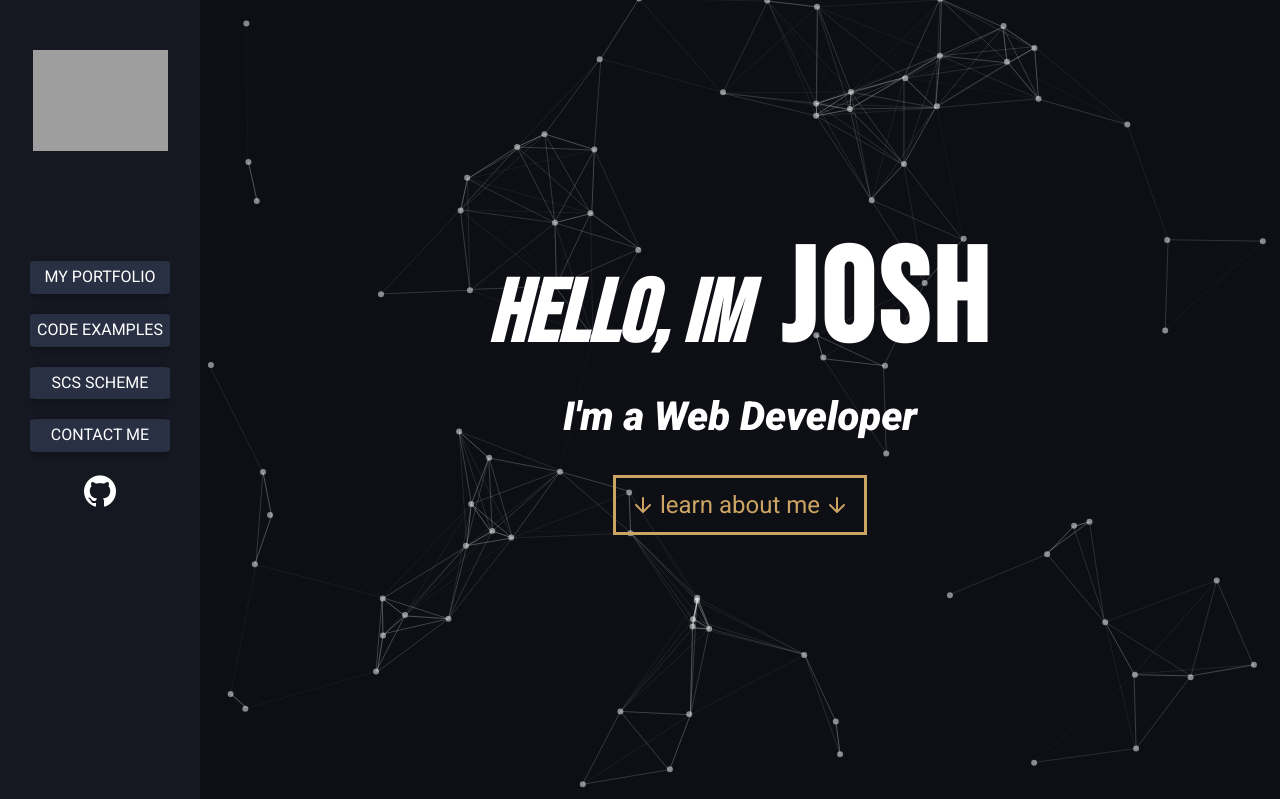
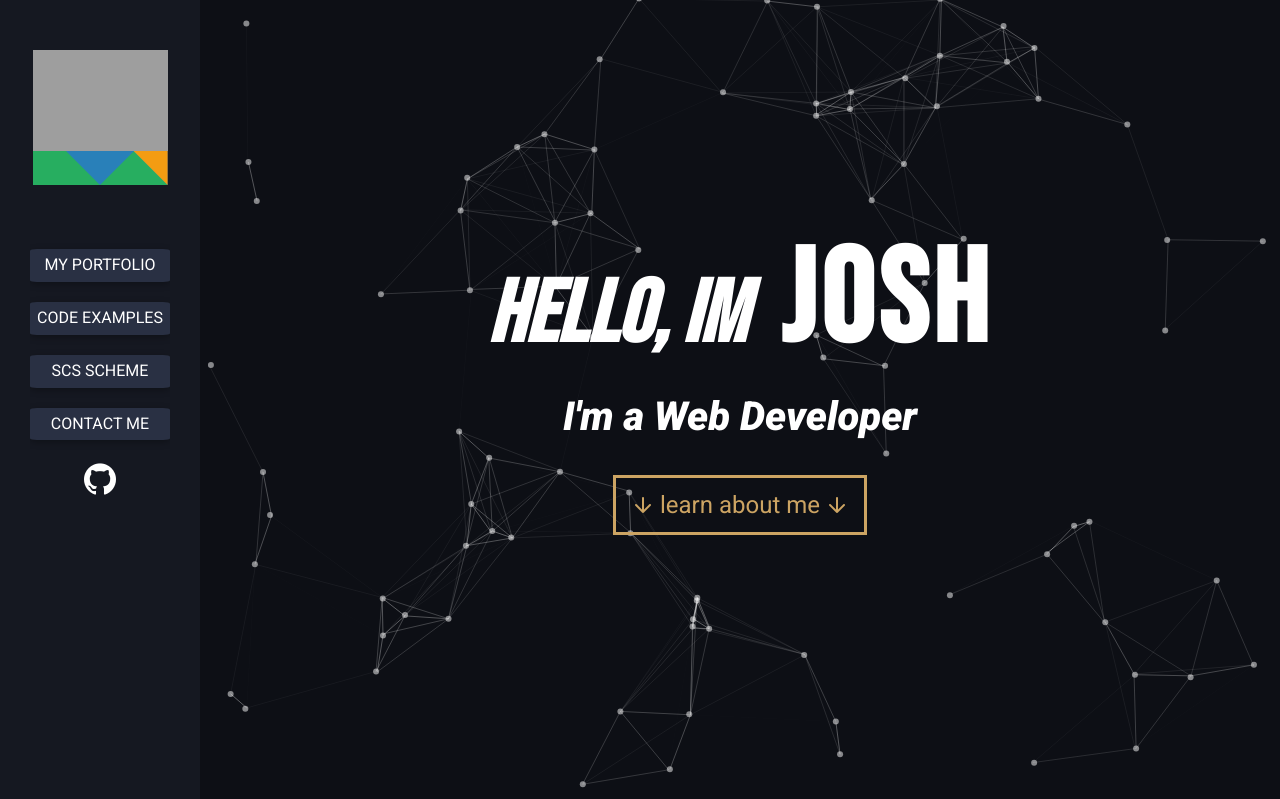
Before and after one commit to JoshR95/portfolioJR95, a PHP site: page / in a window 1280 px wide. Shown: the top 799 px of the page. Run offline with PHP 8.4, Linux system fonts and the light colour scheme; some web fonts are replaced; grey boxes are pictures that could not be loaded.

Commit message:
1st dynamic background for logo

```diff
--- a/css/application.css
+++ b/css/application.css
@@ -281,19 +281,18 @@ nav {
           align-items: center;
 }
 
-.nav-initials a {
-  text-align: center;
-  font-size: 3rem;
-  margin-bottom: -20px;
-  color: white;
-  text-decoration: none;
-  text-shadow: 1px 1px 0 black, -1px -1px 0 black, 1px -1px 0 black, -1px 1px 0 black;
-}
-.nav-initials a .page-logo:active,
-.nav-initials a .page-logo.clicked {
-  color: #be8d3e;
-}
-.nav-initials a .page-logo {
+.nav-initials {
+  position: relative;
+}
+.nav-initials .page-logo-background {
+  display: inline-block;
+  position: relative;
+}
+.nav-initials .page-logo {
+  position: relative;
+  z-index: 2;
+  display: block;
+  margin: 0 auto;
   max-width: 135px;
   max-height: 135px;
   margin-top: 50px;
@@ -302,11 +301,82 @@ nav {
   transition: transform 0.3s ease, filter 0.3s ease;
   transition: transform 0.3s ease, filter 0.3s ease, -webkit-transform 0.3s ease, -webkit-filter 0.3s ease;
 }
-.nav-initials a .page-logo:hover {
-  -webkit-transform: scale(1.3);
-          transform: scale(1.3);
+.nav-initials .page-logo:hover {
   -webkit-filter: drop-shadow(0 0 10px rgba(255, 255, 255, 0.7));
           filter: drop-shadow(0 0 10px rgba(255, 255, 255, 0.7));
+}
+.nav-initials .shape {
+  position: absolute;
+  width: 135px;
+  height: 135px;
+  margin-top: 50px;
+  z-index: 1;
+  -webkit-transform: translate(0, 0);
+          transform: translate(0, 0);
+  -webkit-transition: -webkit-transform 0.4s cubic-bezier(0.4, 0, 0.2, 1);
+  transition: -webkit-transform 0.4s cubic-bezier(0.4, 0, 0.2, 1);
+  transition: transform 0.4s cubic-bezier(0.4, 0, 0.2, 1);
+  transition: transform 0.4s cubic-bezier(0.4, 0, 0.2, 1), -webkit-transform 0.4s cubic-bezier(0.4, 0, 0.2, 1);
+}
+.nav-initials .shape-1 {
+  top: 0;
+  left: 0;
+  background: #fff;
+  -webkit-clip-path: polygon(0 0, 100% 0, 0 100%);
+          clip-path: polygon(0 0, 100% 0, 0 100%);
+}
+.nav-initials .shape-2 {
+  top: 0;
+  left: 0;
+  background: #888;
+  -webkit-clip-path: polygon(100% 0, 100% 100%, 0 100%);
+          clip-path: polygon(100% 0, 100% 100%, 0 100%);
+}
+.nav-initials .shape-3 {
+  top: 0;
+  left: 0;
+  background: #f39c12;
+  -webkit-clip-path: polygon(100% 0, 100% 100%, 0 0);
+          clip-path: polygon(100% 0, 100% 100%, 0 0);
+}
+.nav-initials .shape-4 {
+  top: 0;
+  left: 0;
+  background: #27ae60;
+  -webkit-clip-path: polygon(0 0, 0 100%, 100% 100%);
+          clip-path: polygon(0 0, 0 100%, 100% 100%);
+}
+.nav-initials .shape-5 {
+  top: 0;
+  left: 0;
+  background: #2980b9;
+  -webkit-clip-path: polygon(50% 0, 100% 50%, 50% 100%, 0 50%);
+          clip-path: polygon(50% 0, 100% 50%, 50% 100%, 0 50%);
+}
+
+.page-logo-background:hover .shape-1 {
+  -webkit-transform: translate(-20px, -20px) scale(0.8);
+          transform: translate(-20px, -20px) scale(0.8);
+}
+
+.page-logo-background:hover .shape-2 {
+  -webkit-transform: translate(20px, 20px) scale(0.8);
+          transform: translate(20px, 20px) scale(0.8);
+}
+
+.nav-initials:hover .shape-3 {
+  -webkit-transform: translate(20px, -20px);
+          transform: translate(20px, -20px);
+}
+
+.nav-initials:hover .shape-4 {
+  -webkit-transform: translate(-20px, 20px);
+          transform: translate(-20px, 20px);
+}
+
+.nav-initials:hover .shape-5 {
+  -webkit-transform: scale(1.2) rotate(180deg);
+          transform: scale(1.2) rotate(180deg);
 }
 
 .links-container {
--- a/includes/nav_home.php
+++ b/includes/nav_home.php
@@ -1,8 +1,13 @@
 <nav id="nav">
   <div class="container nav-container">
     <div class="nav-initials">
-      <a href="../index.php">
+      <a class="page-logo-background" href="../index.php">
         <img class="page-logo" src="../images/me-coding-looking-right.png">
+        <span class="shape shape-1"></span>
+        <span class="shape shape-2"></span>
+        <span class="shape shape-3"></span>
+        <span class="shape shape-4"></span>
+        <span class="shape shape-5"></span>
       </a>
     </div>
 
--- a/scss/layout/_nav.scss
+++ b/scss/layout/_nav.scss
@@ -17,36 +17,79 @@ nav{
 }
 
 // aligns the initials
-.nav-initials a{
-    text-align: center;
-    font-size: 3rem;
-    // brings the links closer to the initials
-    margin-bottom: -20px;
-    color: $white;
-    text-decoration: none;
-    // gives the initials a slight shadow
-    text-shadow: 1px 1px 0 black,
-                -1px -1px 0 black,
-                1px -1px 0 black,
-                -1px 1px 0 black;
+.nav-initials {
+    position: relative;
 
-    // this changes the initals colour when clicked
-    .page-logo:active,
-    .page-logo.clicked {
-        color: $primary-color-dark;
+    .page-logo-background {
+        display: inline-block;
+        position: relative;
     }
 
+
     .page-logo {
+        position: relative;
+        z-index: 2;
+        display: block;
+        margin: 0 auto;
         max-width: 135px;
         max-height: 135px;
         margin-top: 50px;
         transition: transform 0.3s ease, filter 0.3s ease;
         &:hover {
-            transform: scale(1.3);  // This slightly increase size on hover
+            // transform: scale(1.3);  // This slightly increase size on hover
             filter: drop-shadow(0 0 10px rgba(255, 255, 255, 0.7));  // This adds a glowing effect
         }
+        &:hover ~ .shape-1{
+
+        }
     }
+    .shape {
+        position: absolute;
+        // keep the size the same as the logo
+        width: 135px;
+        height: 135px;
+        margin-top: 50px;
+        z-index: 1;
+        transform: translate(0, 0);
+        transition: transform 0.4s cubic-bezier(0.4, 0, 0.2, 1);
+      }
+
+      .shape-1 { // top-left triangle
+        top: 0; left: 0;
+        background: #fff;
+        clip-path: polygon(0 0, 100% 0, 0 100%);
+      }
+      .shape-2 { // bottom-right triangle
+        top: 0; left: 0;
+        background: #888;
+        clip-path: polygon(100% 0, 100% 100%, 0 100%);
+      }
+      .shape-3 { // top-right triangle
+        top: 0; left: 0;
+        background: #f39c12;
+        clip-path: polygon(100% 0, 100% 100%, 0 0);
+      }
+      .shape-4 { // bottom-left triangle
+        top: 0; left: 0;
+        background: #27ae60;
+        clip-path: polygon(0 0, 0 100%, 100% 100%);
+      }
+      .shape-5 { // diamond in the center
+        top: 0; left: 0;
+        background: #2980b9;
+        clip-path: polygon(50% 0, 100% 50%, 50% 100%, 0 50%);
+      }
+
 }
+
+// these two ccs styling for shape 1&2 make it spin and become slightly bigger, they get revelead on hover as the other shapes move away from the logo
+.page-logo-background:hover .shape-1 { transform: translate(-20px, -20px) scale(.8); }
+.page-logo-background:hover .shape-2 { transform: translate(20px, 20px) scale(.8); }
+// shape 3&4 move away at an angle on hover to reveal the background shapes
+.nav-initials:hover .shape-3 { transform: translate(20px, -20px); }
+.nav-initials:hover .shape-4 { transform: translate(-20px, 20px); }
+// this makes the diamond slightly larger on hover
+.nav-initials:hover .shape-5 { transform: scale(1.2) rotate(180deg); }
 
 // here im having the links visibility: hidden until the burger is clicked and the js will then add a is-active class to show it
 // ive also added a transition so it slows comes down
```
Also changed, not shown: 1 other file.
